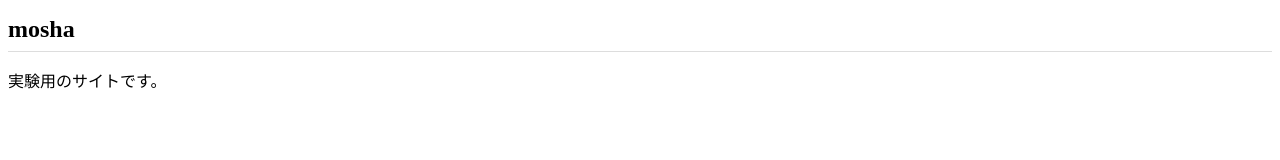
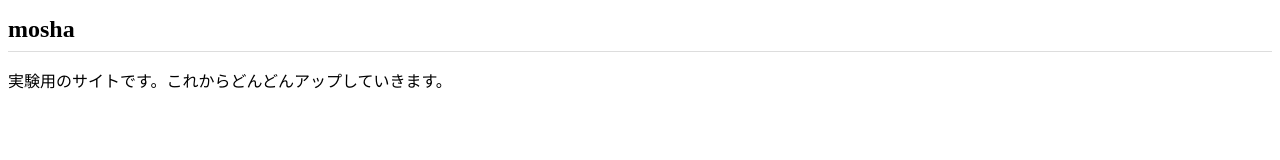
Before and after one commit to moshashes/moshashes.github.io, a plain HTML site: page index.html in a window 1280 px wide. Drawn offline with Linux system fonts and the light colour scheme.

Commit message:
Add files via upload

```diff
--- a/index.html
+++ b/index.html
@@ -9,6 +9,6 @@
 </head>
 <body>
   <h1>mosha</h1>
-  <p>実験用のサイトです。</p>
+  <p>実験用のサイトです。これからどんどんアップしていきます。</p>
 </body>
 </html>
```
